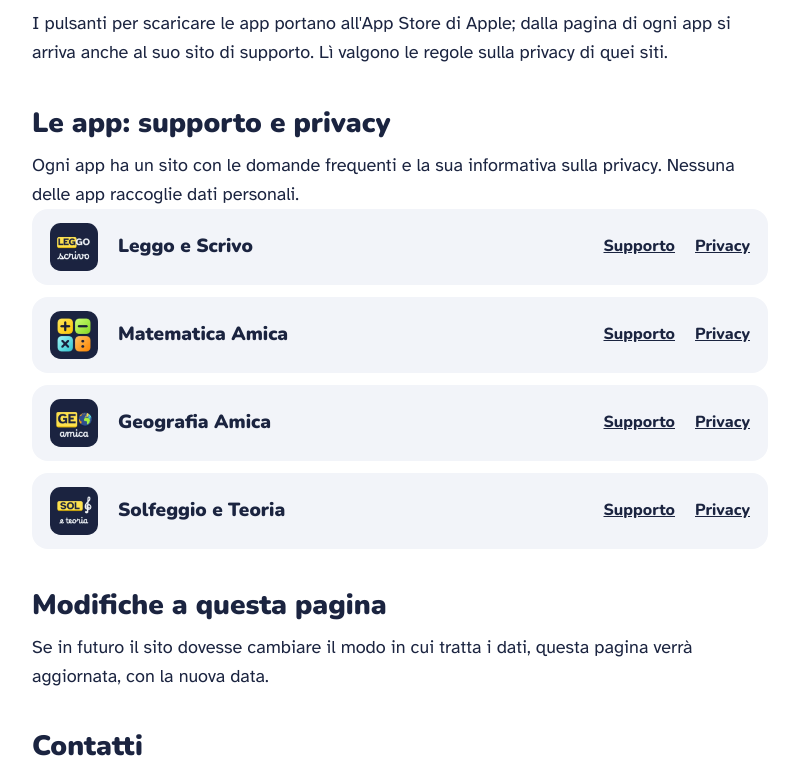
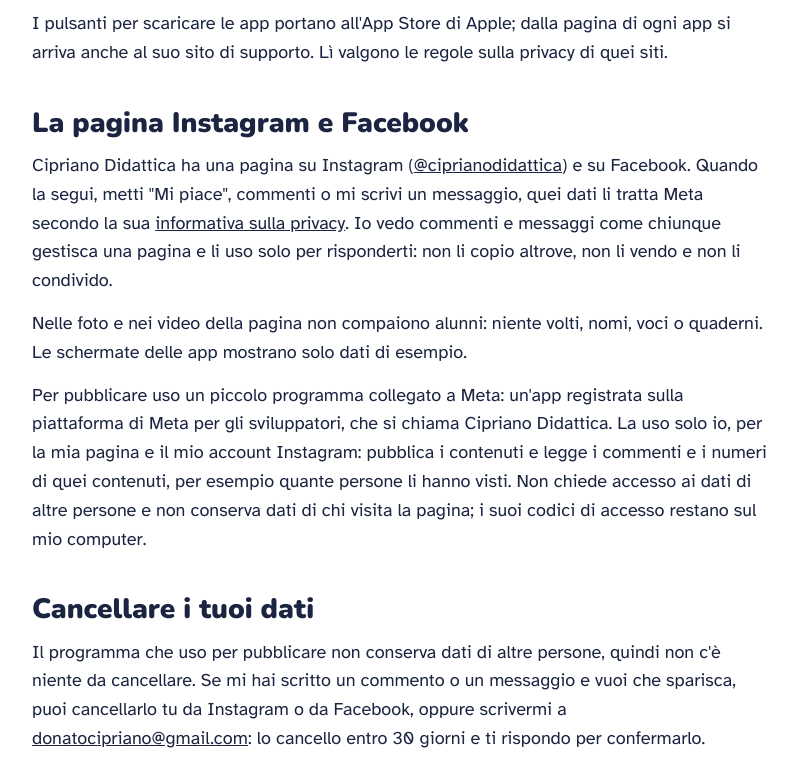
Before and after one commit to doncip82/app, a plain HTML site: page privacy.html in a window 1280 px wide. Shown: the part 958-1730 px from the top of the page, without its empty margins (240-1039 px from the left). Drawn offline with Linux system fonts and the light colour scheme.

Commit message:
Privacy: la pagina Instagram e Facebook, lo strumento di pubblicazione collegato a Meta e come cancellare i dati
Testo approvato dall'utente il 2026-11-03 (progetto social-app-didattiche). Indirizzi per l'app di Meta:
privacy.html#social e privacy.html#eliminazione-dati.

Co-Authored-By: Claude Opus 5.5 <noreply@anthropic.com>

```diff
--- a/privacy.html
+++ b/privacy.html
@@ -36,7 +36,7 @@
   <div class="wrap">
     <a class="torna" href="./">← Torna al sito</a>
     <h1>Privacy del sito</h1>
-    <p class="data">Ultimo aggiornamento: 31 ottobre 2026</p>
+    <p class="data">Ultimo aggiornamento: 3 novembre 2026</p>
 
     <p class="in-breve"><strong>In breve:</strong> questo sito non raccoglie dati personali. Ognuna delle app ha la sua informativa, che trovi in fondo alla pagina.</p>
 
@@ -55,6 +55,13 @@
 
     <h2>I link verso altri siti</h2>
     <p>I pulsanti per scaricare le app portano all'App Store di Apple; dalla pagina di ogni app si arriva anche al suo sito di supporto. Lì valgono le regole sulla privacy di quei siti.</p>
+
+    <h2 id="social">La pagina Instagram e Facebook</h2>
+    <p>Cipriano Didattica ha una pagina su Instagram (<a href="https://www.instagram.com/ciprianodidattica/">@ciprianodidattica</a>) e su Facebook. Quando la segui, metti "Mi piace", commenti o mi scrivi un messaggio, quei dati li tratta Meta secondo la sua <a href="https://www.facebook.com/privacy/policy/">informativa sulla privacy</a>. Io vedo commenti e messaggi come chiunque gestisca una pagina e li uso solo per risponderti: non li copio altrove, non li vendo e non li condivido.</p>
+    <p>Nelle foto e nei video della pagina non compaiono alunni: niente volti, nomi, voci o quaderni. Le schermate delle app mostrano solo dati di esempio.</p>
+    <p>Per pubblicare uso un piccolo programma collegato a Meta: un'app registrata sulla piattaforma di Meta per gli sviluppatori, che si chiama Cipriano Didattica. La uso solo io, per la mia pagina e il mio account Instagram: pubblica i contenuti e legge i commenti e i numeri di quei contenuti, per esempio quante persone li hanno visti. Non chiede accesso ai dati di altre persone e non conserva dati di chi visita la pagina; i suoi codici di accesso restano sul mio computer.</p>
+    <h2 id="eliminazione-dati">Cancellare i tuoi dati</h2>
+    <p>Il programma che uso per pubblicare non conserva dati di altre persone, quindi non c'è niente da cancellare. Se mi hai scritto un commento o un messaggio e vuoi che sparisca, puoi cancellarlo tu da Instagram o da Facebook, oppure scrivermi a <a href="mailto:donatocipriano@gmail.com">donatocipriano@gmail.com</a>: lo cancello entro 30 giorni e ti rispondo per confermarlo.</p>
 
     <h2 id="supporto">Le app: supporto e privacy</h2>
     <p>Ogni app ha un sito con le domande frequenti e la sua informativa sulla privacy. Nessuna delle app raccoglie dati personali.</p>
```
